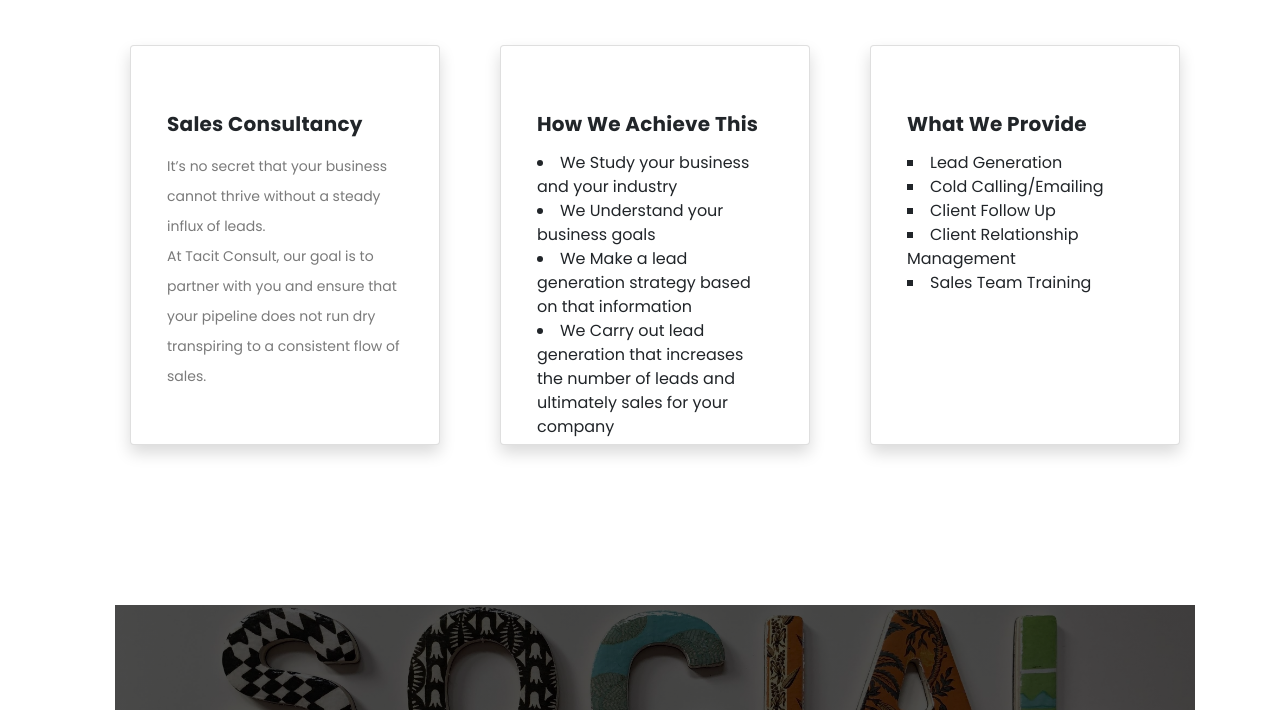
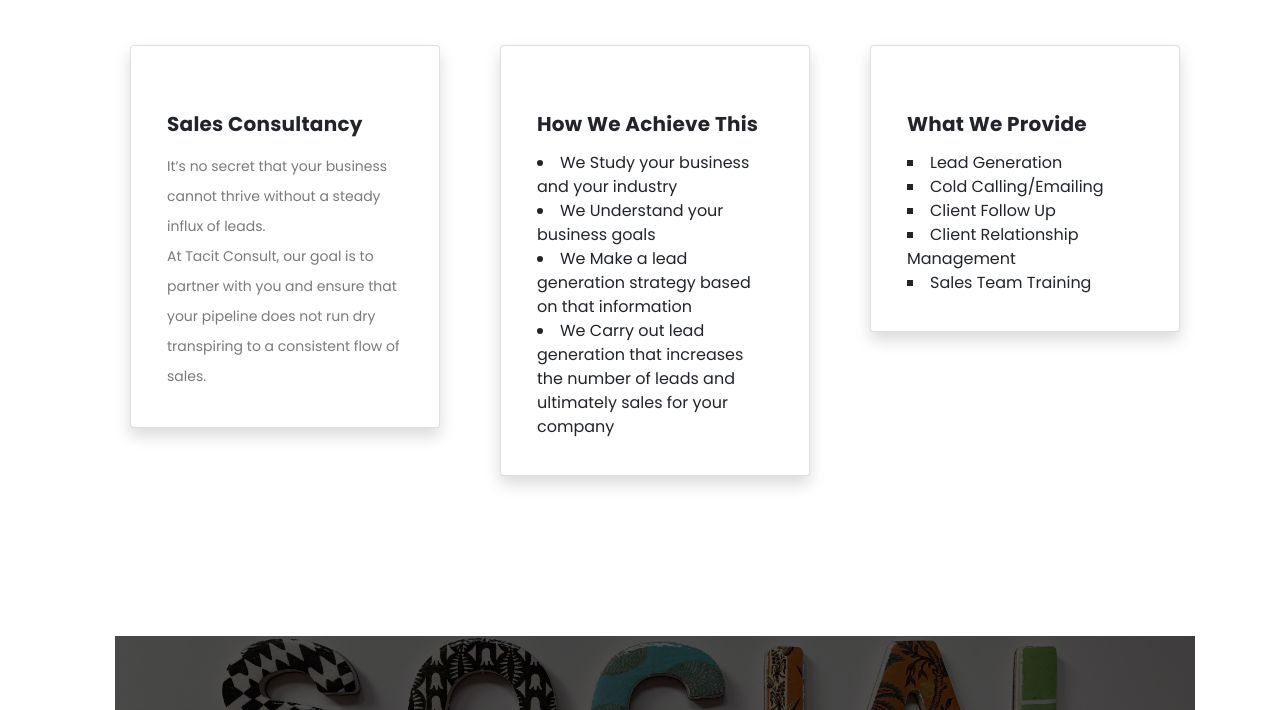
Before and after one commit to Burence1/Tacit, a plain HTML site: page services.html in a window 1280 px wide. Shown: the part 1030-1740 px from the top of the page. Drawn offline with Linux system fonts and the light colour scheme.

Commit message:
fix scroll error

```diff
--- a/assets/css/softvanna-finance-business.css
+++ b/assets/css/softvanna-finance-business.css
@@ -114,6 +114,7 @@ body {
   text-rendering: optimizeLegibility;
   -webkit-font-smoothing: antialiased;
   -moz-osx-font-smoothing: grayscale;
+	overflow-x: hidden;
 }
 p {
 	margin-bottom: 0px;
@@ -1367,7 +1368,12 @@ footer .contact-form button.filled-button:hover {
 }
 
 .card{
-	height: 25em;
+	height: fit-content;
+}
+#sales{
+	display: flex;
+	flex-direction: row;
+	flex-wrap: wrap;
 }
 
 #social{
--- a/services.html
+++ b/services.html
@@ -152,7 +152,7 @@ https://templatemo.com/tm-545-finance-business
                 <div id="sales-2">
                   <img src="assets/images/single_service_02.jpg" alt="">
                 </div>
-                <div class="row">
+                <div class="row" id="sales">
                   <div class="col">
                     <div class="container-fluid quote-card-container">
                       <div>
```
